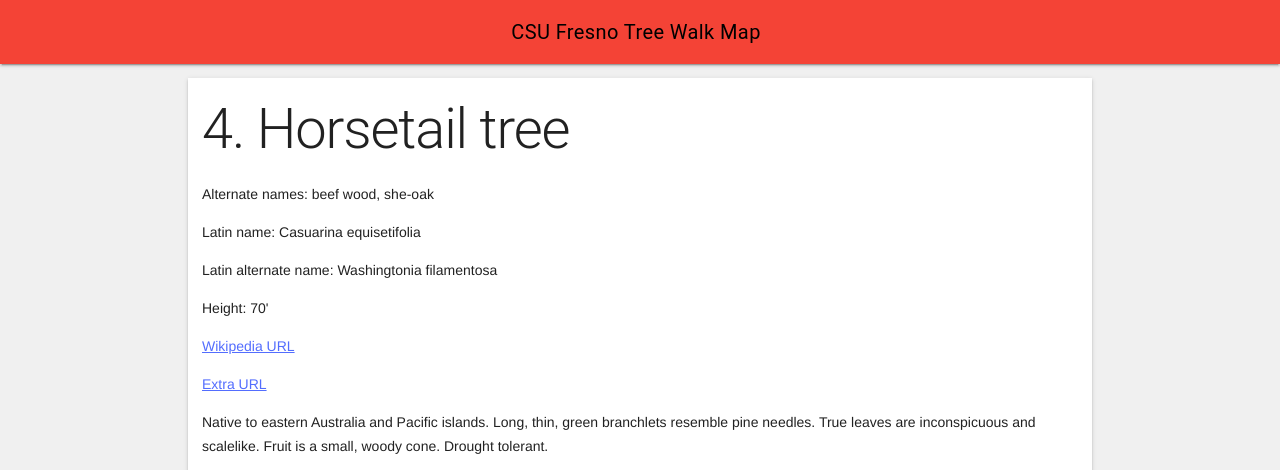
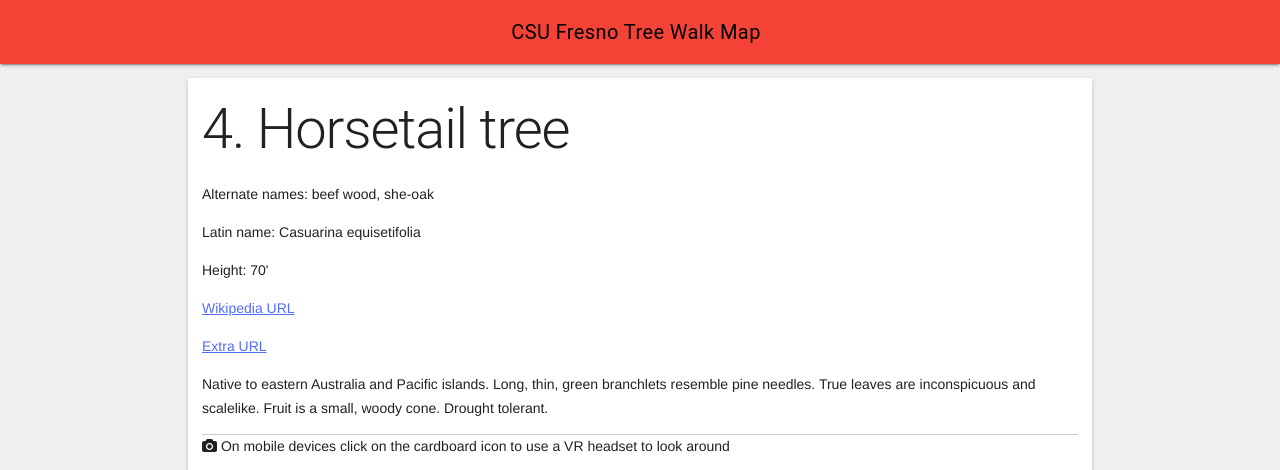
Before and after one commit to TreeWalks/TreeWalks.github.io, a Jekyll site: the page built from _posts/2023-01-04-horsetail_tree.md, in a window 1280 px wide. Shown: the top 470 px of the page. Built offline with Jekyll 4.4.1, drawn with Linux system fonts in a browser that asks for light colours; grey boxes are pictures that could not be loaded.

Commit message:
Horsetail tree no alternate latin names

```diff
--- a/_posts/2023-01-04-horsetail_tree.md
+++ b/_posts/2023-01-04-horsetail_tree.md
@@ -13,7 +13,6 @@ lon: -119.74623
 description: Long, thin, green branchlets resemble pine needles
 stop: 4
 latin_name: Casuarina equisetifolia
-latin_alternates: Washingtonia filamentosa
 height: 70
 width: 20
 wiki: https://en.wikipedia.org/wiki/Casuarina_equisetifolia
```
